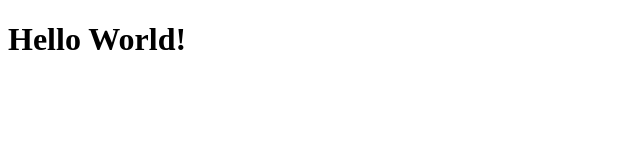
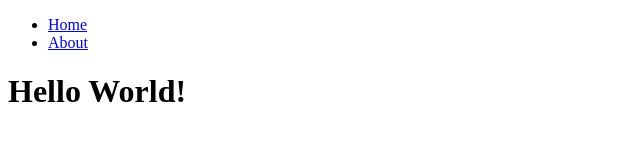
Before and after one commit to costawhitehat/hello, a website: page index.html in a window 1280 px wide. Shown: the whole page, without its empty margins (0-640 px from the left). Drawn offline with Linux system fonts and the light colour scheme.

Commit message:
Update index.html

```diff
--- a/index.html
+++ b/index.html
@@ -4,6 +4,13 @@
 	<title>Hello World</title>
 </head>
 <body>
+	<nav>
+    <ul>
+        <li><a href="/">Home</a></li>
+        <li><a href="/about">About</a></li>
+    </ul>
+</nav>
+
 	<h1>Hello World!</h1>
 </body>
 </html>
```
